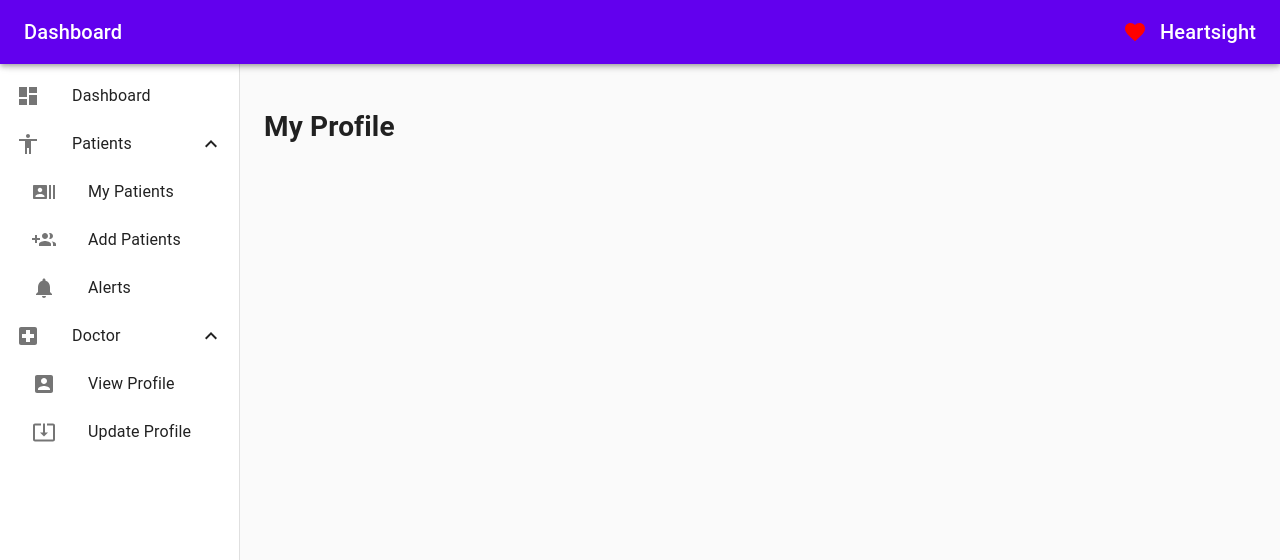
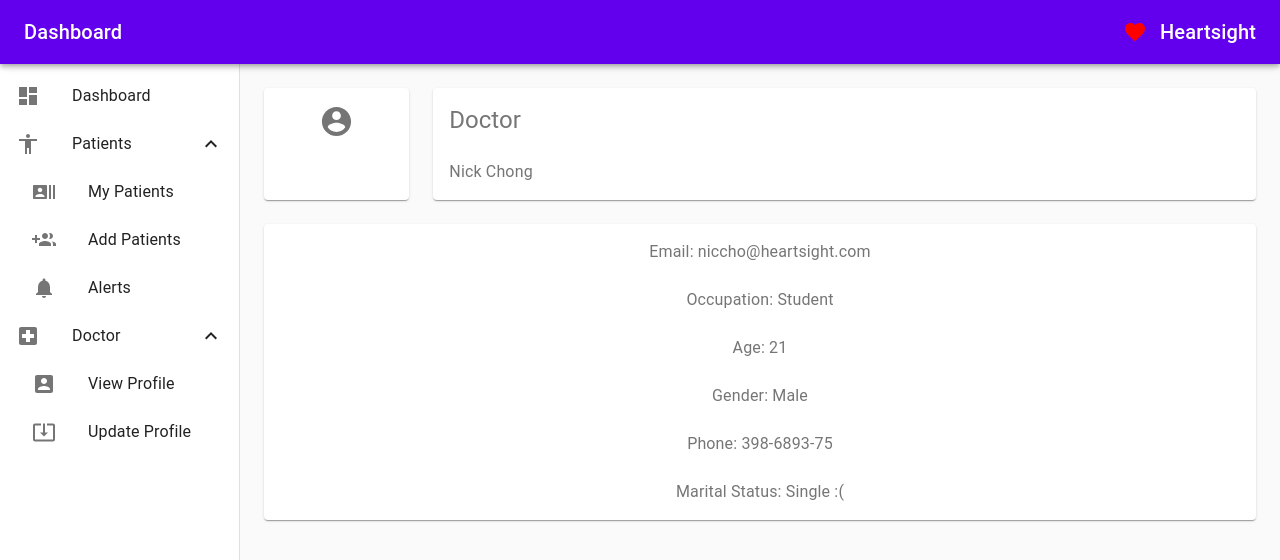
Before and after one commit to nchong128/FIT3170-webapp, a React (Create React App) app: page /doctor/profile in a window 1280 px wide. Shown: the top 560 px of the page. Built offline with nearby package versions, Linux system fonts and the light colour scheme; no server answers; sample sign-in values are in the browser's storage.

Commit message:
Add doctor profile page

```diff
--- a/src/components/pages/doctor/DoctorProfile.js
+++ b/src/components/pages/doctor/DoctorProfile.js
@@ -1,7 +1,88 @@
 import React from "react";
 
-const DoctorProfile = () => {
-  return <h1>My Profile</h1>;
+import { Grid } from "@material-ui/core";
+import { makeStyles } from "@material-ui/core/styles";
+import Paper from "@material-ui/core/Paper";
+import { Typography, Button } from "@material-ui/core";
+import AccountCircleIcon from "@material-ui/icons/AccountCircle";
+import Tabs from "../../Tabs";
+import { useLocation } from "react-router-dom";
+
+const useStyles = makeStyles((theme) => ({
+  root: {
+    flexGrow: 1,
+  },
+  paper: {
+    padding: theme.spacing(2),
+    textAlign: "center",
+    color: theme.palette.text.secondary,
+    height: "100%",
+  },
+}));
+
+const DoctorProfile = (props) => {
+  const location = useLocation();
+  // const data = location.state;
+  const data = {
+    givenName: "Nick",
+    surname: "Chong",
+    gender: "Male",
+    age: "21",
+    email: "niccho@heartsight.com",
+    phone: "398-6893-75",
+    occupation: "Student",
+    maritalStatus: "Single :(",
+  };
+  const tabHeadings = ["Alerts", "ECG History", "Heartrate"];
+  const fields = [
+    { field: "email", title: "Email" },
+    { field: "occupation", title: "Occupation" },
+    { field: "age", title: "Age" },
+    { field: "gender", title: "Gender" },
+    { field: "phone", title: "Phone" },
+    { field: "maritalStatus", title: "Marital Status" },
+  ];
+  const classes = useStyles();
+  return (
+      <>
+        <div className={classes.root}>
+          <Grid container spacing={3}>
+            <Grid item xs={2}>
+              <Paper className={classes.paper}>
+                <AccountCircleIcon fontSize="large" />
+              </Paper>
+            </Grid>
+            <Grid item xs={10}>
+              <Paper className={classes.paper}>
+                <Grid container spacing={3}>
+                  <Grid item xs={12} >
+                    <Typography variant="h5" display="inline" style={{float: "left"}}>Doctor</Typography>
+                  </Grid>
+                  <Grid item xs={12} >
+                    <Typography display="inline" style={{float: "left"}}>
+                      {data["givenName"]} {data["surname"]}
+                    </Typography>
+                  </Grid>
+                </Grid>
+              </Paper>
+            </Grid>
+            <Grid item xs={12}>
+              <Paper className={classes.paper}>
+                <Grid container spacing={3} justify="center">
+                  {fields.map((field, key) => (
+                      <Grid key={key} item xs={12}>
+                        <Typography>
+                          {field.title}: {data[field.field]}
+                        </Typography>
+                      </Grid>
+                  ))}
+                </Grid>
+              </Paper>
+            </Grid>
+          </Grid>
+        </div>
+      </>
+  );
 };
 
 export default DoctorProfile;
--- a/src/components/pages/login/Login.js
+++ b/src/components/pages/login/Login.js
@@ -30,7 +30,7 @@ const useStyles = makeStyles((theme) => ({
         color: "#FFFFFF",
     },
     paper: {
-        margin: theme.spacing(19, 12),
+        margin: theme.spacing(19, 15),
         display: 'flex',
         flexDirection: 'column',
         alignItems: 'center',
```
